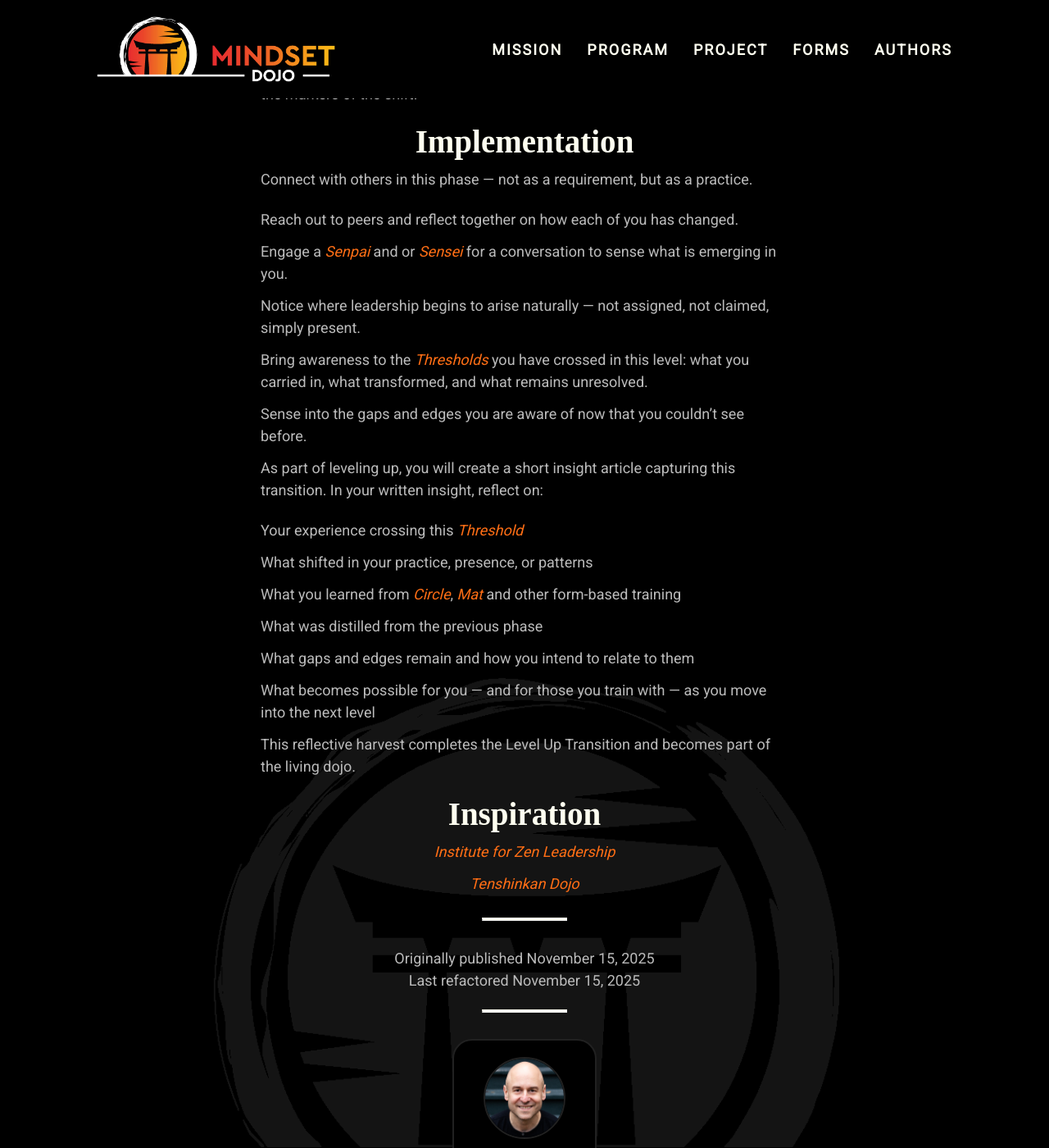
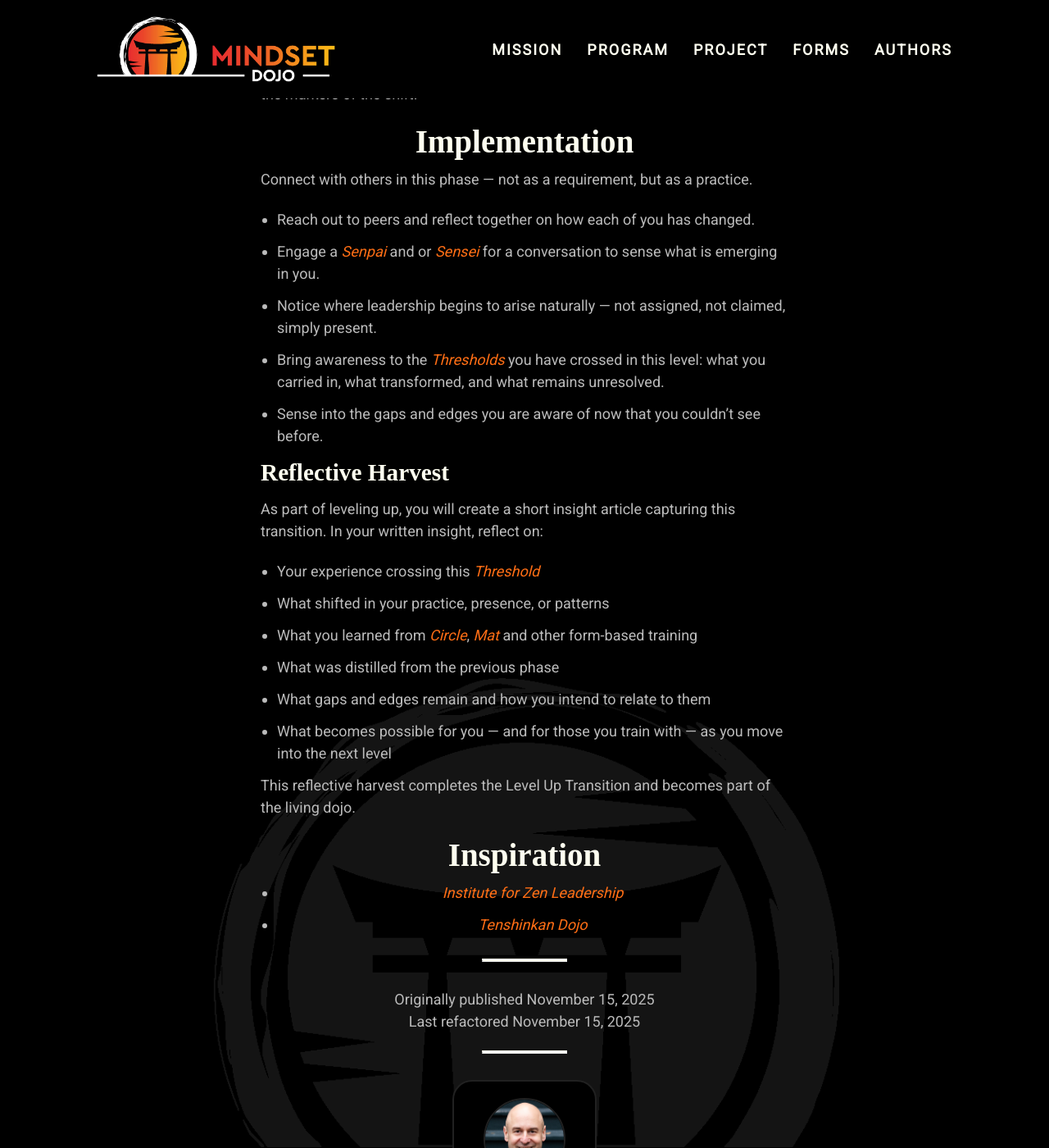
Before and after one commit to mindset-dojo/mindset-dojo.github.io, a Jekyll site: the page built from _forms/level-up-transition.md, in a window 1280 px wide and 1400 px high, scrolled down 807 px. Shown: the whole window at 82% size. Built offline with Jekyll 4.4.1, drawn with Linux system fonts in a browser that asks for light colours; some web fonts are replaced.

Commit message:
fix: formatting

```diff
--- a/_forms/level-up-transition.md
+++ b/_forms/level-up-transition.md
@@ -35,6 +35,8 @@ Connect with others in this phase — not as a requirement, but as a practice.
 - Bring awareness to the [Thresholds](../threshold/) you have crossed in this level: what you carried in, what transformed, and what remains unresolved.
 - Sense into the gaps and edges you are aware of now that you couldn’t see before.
 
+### Reflective Harvest
+
 As part of leveling up, you will create a short insight article capturing this transition.  In your written insight, reflect on:
 
 - Your experience crossing this [Threshold](../threshold/)
--- a/assets/css/04-components-3-content.css
+++ b/assets/css/04-components-3-content.css
@@ -104,9 +104,7 @@
   :where(.post-body ul) {
     display: inline-block;
     width: 100%;
-    list-style: none;
     margin: 0;
-    padding: 0;
   }
 
   .post-meta {
```
Also changed, not shown: _forms/cultivate-the-network.md (+2 -0 lines).
